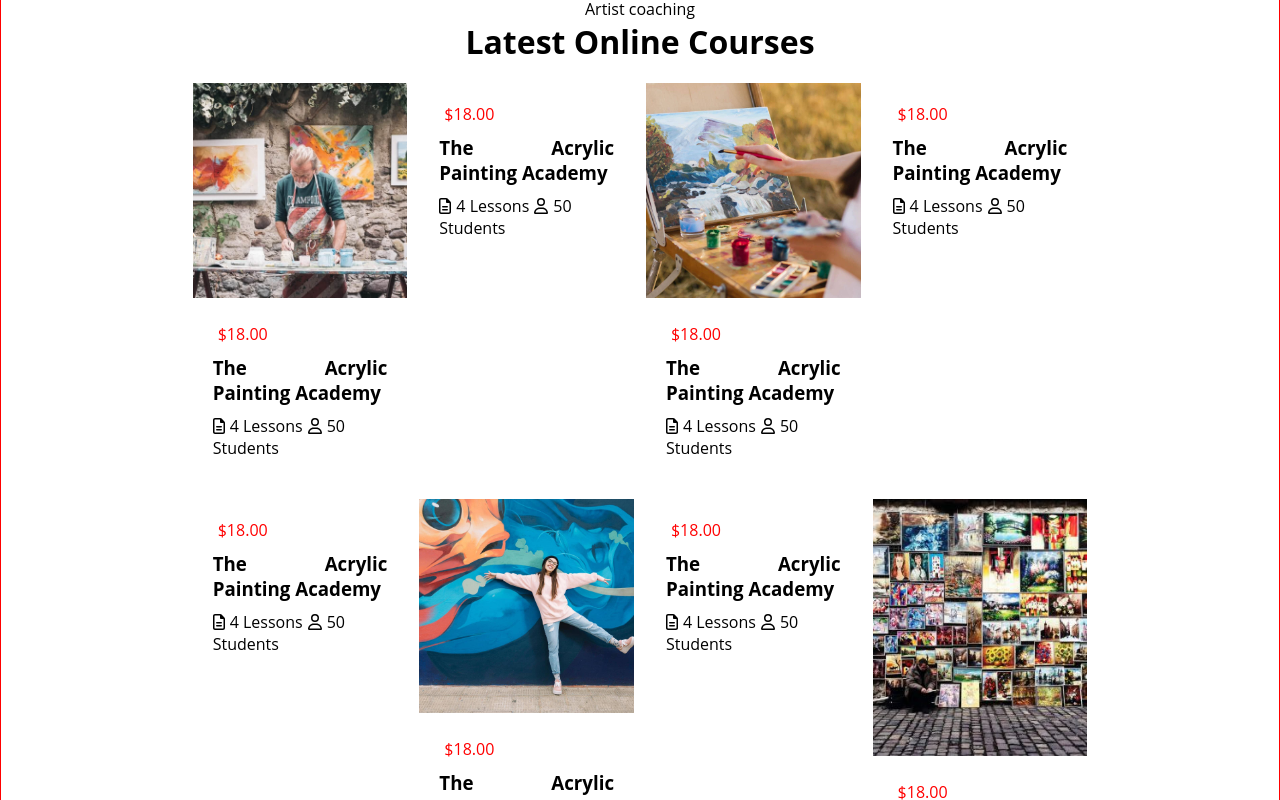
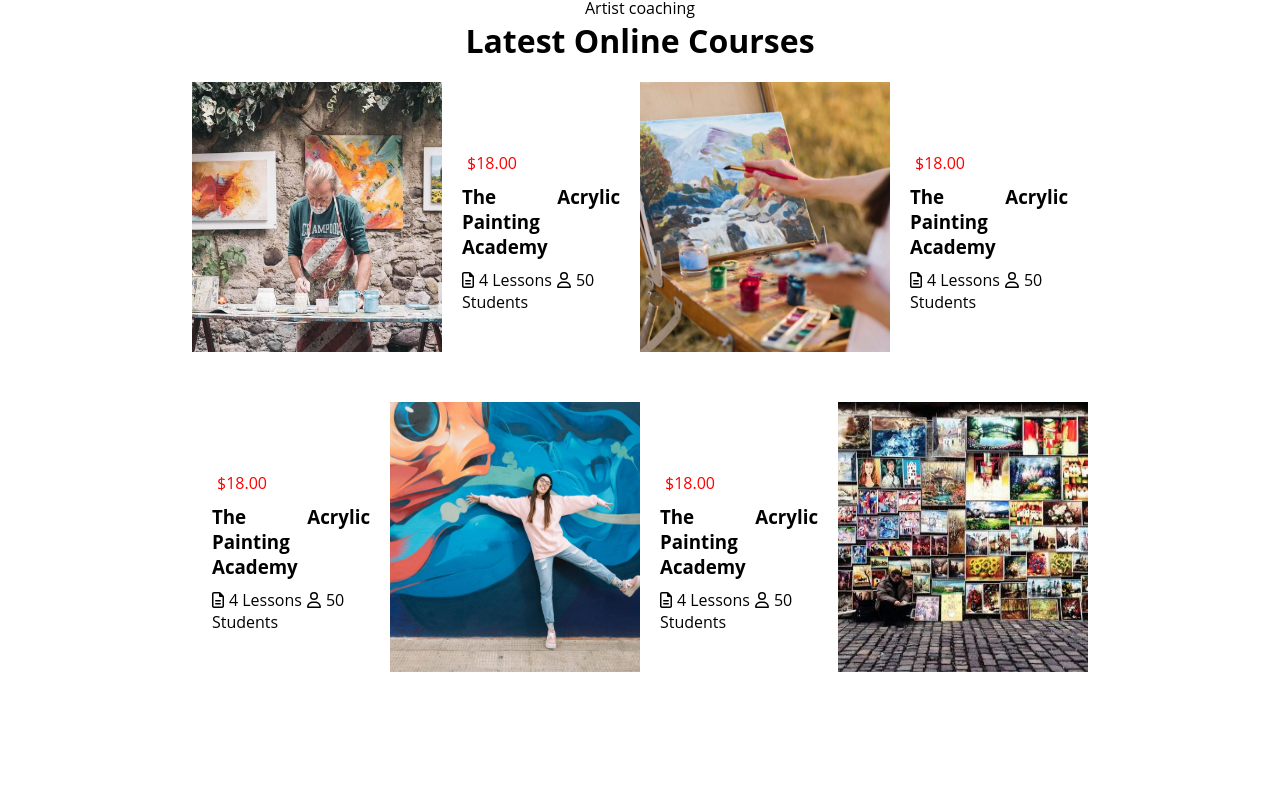
Before and after one commit to ManuelAvanzi/proj-html-vuejs, a Vue app: page / in a window 1280 px wide. Shown: the part 4580-5380 px from the top of the page. Built offline with nearby package versions, Linux system fonts and the light colour scheme.

Commit message:
main F style scss

```diff
--- a/src/components/mainF.vue
+++ b/src/components/mainF.vue
@@ -6,10 +6,16 @@
             <h1>Latest Online Courses</h1>
         </div>
 
+
+       <!--prima riga  , ogni riga contiene 4 card-->
         <div class="cards-container">
+
+
+            <div class="card-picture">
+                <img src="../assets/images/artist-blog-01-480x356.jpg" >
+            </div>
+
             <div class="card">
-                <img src="../assets/images/artist-blog-01-480x356.jpg" >
-
                 <div class="card-text-container">
                     <span class="price">$18.00</span>
                     <h3>The Acrylic Painting Academy</h3>
@@ -18,26 +24,10 @@
                 </div>
             </div>
 
-            <div class="card">
+            <div class="card-picture">
+                <img src="../assets/images/120012142_177596140500760_8623485824101406058_n.jpg" >
 
 
-                <div class="card-text-container">
-                    <span class="price">$18.00</span>
-                    <h3>The Acrylic Painting Academy</h3>
-                    <i class="far fa-file-alt"></i><span>4 Lessons</span>
-                    <i class="far fa-user"></i><span>50 Students</span>
-                </div>
-            </div>
-
-            <div class="card">
-                <img src="../assets/images/120012142_177596140500760_8623485824101406058_n.jpg" >
-
-                <div class="card-text-container">
-                    <span class="price">$18.00</span>
-                    <h3>The Acrylic Painting Academy</h3>
-                    <i class="far fa-file-alt"></i><span>4 Lessons</span>
-                    <i class="far fa-user"></i><span>50 Students</span>
-                </div>
             </div>
 
              <div class="card">
@@ -52,6 +42,7 @@
             </div>
         </div>
 
+       <!--seconda riga , ogni riga contiene 4 card-->
          <div class="cards-container">
             <div class="card">
 
@@ -64,37 +55,23 @@
                 </div>
             </div>
 
+            <div class="card-picture">
+                <img src="../assets/images/120099363_364334431619755_7198812647386067017_n.jpg" >
+            </div>
+
             <div class="card">
-                <img src="../assets/images/120099363_364334431619755_7198812647386067017_n.jpg" >
-
                 <div class="card-text-container">
                     <span class="price">$18.00</span>
                     <h3>The Acrylic Painting Academy</h3>
                     <i class="far fa-file-alt"></i><span>4 Lessons</span>
                     <i class="far fa-user"></i><span>50 Students</span>
                 </div>
+
+
             </div>
 
-            <div class="card">
-
-
-                <div class="card-text-container">
-                    <span class="price">$18.00</span>
-                    <h3>The Acrylic Painting Academy</h3>
-                    <i class="far fa-file-alt"></i><span>4 Lessons</span>
-                    <i class="far fa-user"></i><span>50 Students</span>
-                </div>
-            </div>
-
-             <div class="card">
+             <div class="card-picture">
                 <img src="../assets/images/artist-event-01-250x300.jpg" >
-
-                <div class="card-text-container">
-                    <span class="price">$18.00</span>
-                    <h3>The Acrylic Painting Academy</h3>
-                    <i class="far fa-file-alt"></i><span>4 Lessons</span>
-                    <i class="far fa-user"></i><span>50 Students</span>
-                </div>
             </div>
         </div>
 
@@ -112,61 +89,6 @@ export default {
 
 
 <style lang="scss" scoped>
-    .section-container{
-    width: 100%;
-    height: 950px;
-    border:1px solid red;
-
-    .button-container{
-        margin:20px auto;
-        width: 50%;
-        text-align: center;
-        button{
-            background-color: rgba(253, 75, 75, 0.5);
-            color:red;
-            padding:5px 10px;
-            border:none;
-        }
-    }
-
-    .center-text{
-        margin:20px auto;
-        text-align: center;
-    }
-    .cards-container{
-        width: 70%;
-        margin:0 auto;
-
-        display: flex;
-        justify-content: space-between;
-
-        .card{
-            width: 24%;
-
-
-            img{
-                width: 100%;
-            }
-            .card-text-container{
-                padding:20px;
-                margin-bottom:20px;
-                .price{
-                    color:red;
-
-                }
-                h3{
-                    text-align: justify;
-                    margin:10px 0;
-                }
-                span{
-                    margin:0 5px;
-                    margin-bottom:20px;
-
-                }
-            }
-        }
-
-
-    }
-}
+@import '@/style/variables.scss';
+@import '@/style/mainF.scss';
 </style>
--- /dev/null
+++ b/src/style/mainF.scss
@@ -0,0 +1,67 @@
+.section-container{
+    width: 100%;
+    height: 950px;
+
+
+    .button-container{
+        margin:20px auto;
+        width: 50%;
+        text-align: center;
+        button{
+            background-color: rgba(253, 75, 75, 0.5);
+            color:red;
+            padding:5px 10px;
+            border:none;
+        }
+    }
+
+    .center-text{
+        margin:20px auto;
+        text-align: center;
+    }
+    .cards-container{
+        width: 70%;
+        margin:0 auto;
+
+        display: flex;
+        justify-content: space-between;
+        .card-picture{
+            width:250px;
+            height: 290px;
+            img{
+                width:250px;
+                height: 270px;
+            }
+        }
+
+        .card{
+            width:300px;
+            height:320px;
+
+            display: flex;
+            align-items: center;
+
+            .card-text-container{
+                padding:20px;
+                margin-bottom:20px;
+
+
+                .price{
+                    color:red;
+
+                }
+                h3{
+                    text-align: justify;
+                    margin:10px 0;
+                }
+                span{
+                    margin:0 5px;
+                    margin-bottom:20px;
+
+                }
+            }
+        }
+
+
+    }
+}
```
